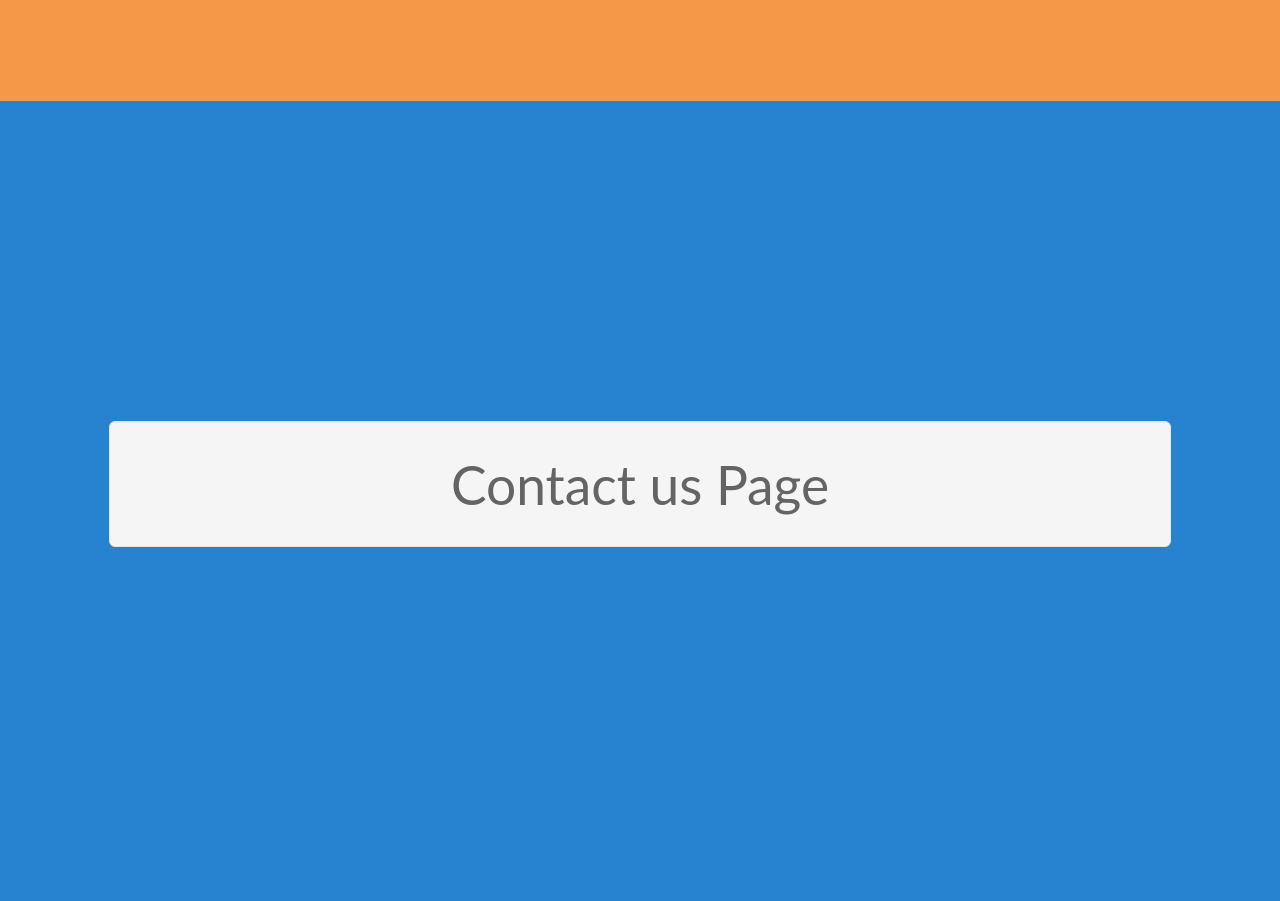
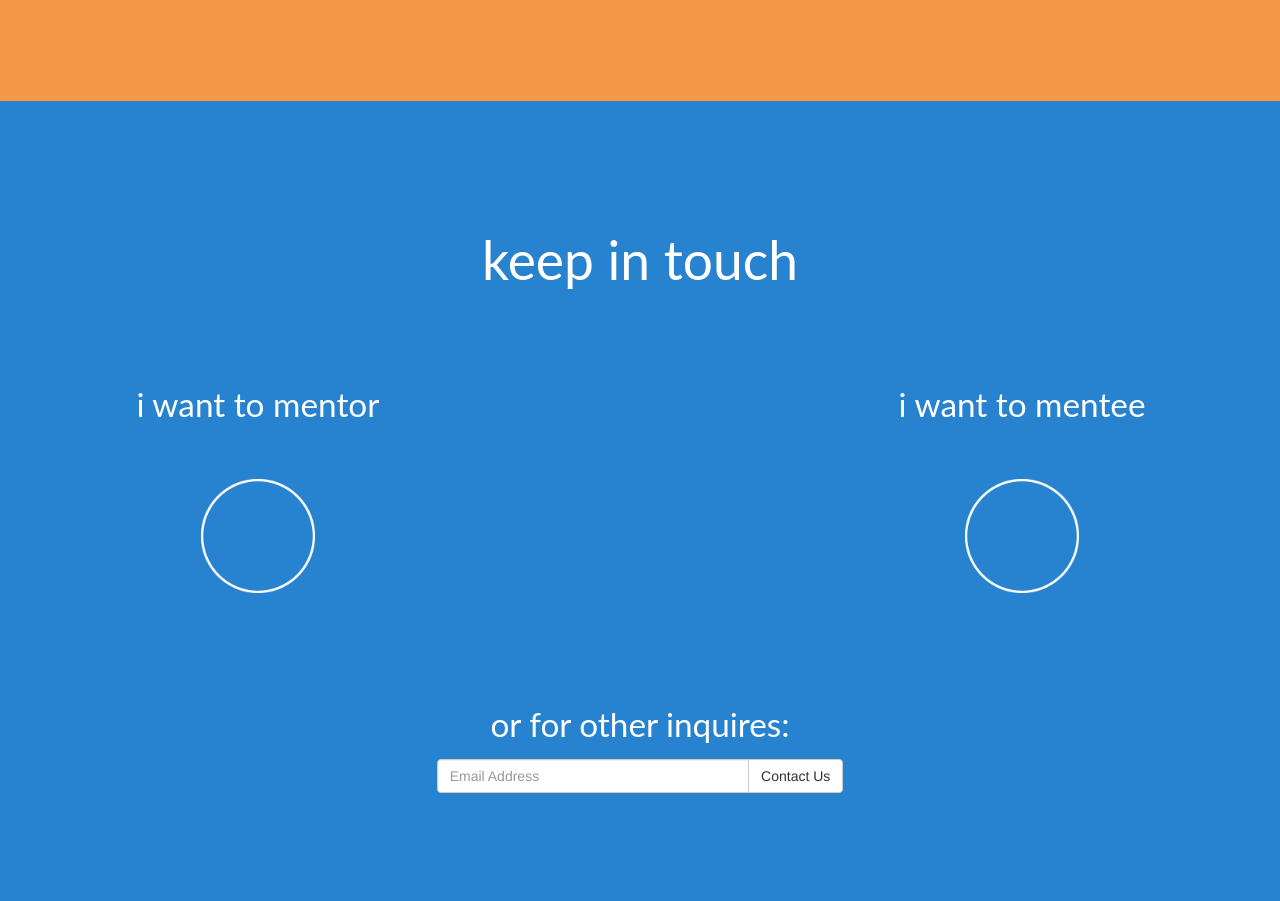
Before and after one commit to averyjordan1/mcmentors, a PHP site: page /mcmentorshome.html in a window 1280 px wide. Shown: the part 2364-3265 px from the top of the page. Run offline with PHP 8.4, Linux system fonts and the light colour scheme.

Commit message:
work on contact us page

```diff
--- a/mcmentors.css
+++ b/mcmentors.css
@@ -90,11 +90,27 @@
 }
 @import url(https://fonts.useso.com/css?family=Roboto);
 @import url(http://fonts.useso.com/css?family=Lato);
+
 .center-title {
 		font-size: 40pt;
 		font-family: 'Lato', sans-serif;
 }
 
+.center-title.wtxt {
+		color: white;
+}
+
+.heading-2 {
+		color: white;
+		font-size: 25pt;
+		font-family: 'Lato', sans-serif;
+		text-align: center;
+}
 .section {
 	height: 100vh;
 }
+
+img.center {
+    display: block;
+    margin: 0 auto;
+}
--- a/mcmentorshome.html
+++ b/mcmentorshome.html
@@ -53,13 +53,38 @@
 			</div>
 		</div>
 		<div class="section" style="background-color:#2782CF">
-			<div class="row" style="height:40%"></div>
-			<div class="row" style="height:50%">
-				<div class="col-lg-10 col-lg-offset-1">
-					<p class="center-title fade-in one text-center well well-lg" style="color:#646464">Contact us Page</p>
+			<div class="row" style="height:35%">
+				<p class="center-title wtxt text-center" style="color:white; padding-top:15vh">keep in touch</p>
+			</div>
+			<div class="row" style="height:35%">
+				<div class="col-lg-3 col-lg-offset-1">
+					<div class="row">
+						<p class="heading-2">i want to mentor</p>
+					</div>
+					<div class="row" style="padding-top:5vh">
+						<img class="center" src="images/circle2.png" style="width:35%">
+					</div>
+				</div>
+				<div class="col-lg-3 col-lg-offset-4">
+					<div class="row">
+						<p class="heading-2">i want to mentee</p>
+					</div>
+					<div class="row" style="padding-top:5vh">
+						<img class="center" src="images/circle2.png" style="width:35%">
+					</div>
 				</div>
 			</div>
-			<div class="row" style="height:5%">
+			<div class="row" style="height:30%; padding-top:5vh">
+				<p class="heading-2 text-center">or for other inquires:</p>
+				<div class="col-lg-4 col-lg-offset-4">
+					<div class="input-group">
+						<input type="text" class="form-control" placeholder="Email Address">
+					    <span class="input-group-btn">
+					        <button class="btn btn-default" type="button">Contact Us</button>
+					    </span>
+
+					</div><!-- /input-group -->
+				</div>
 			</div>
 		</div>
 	</body>
```
Also changed, not shown: images/circle.png (added), images/circle2.png (added).
